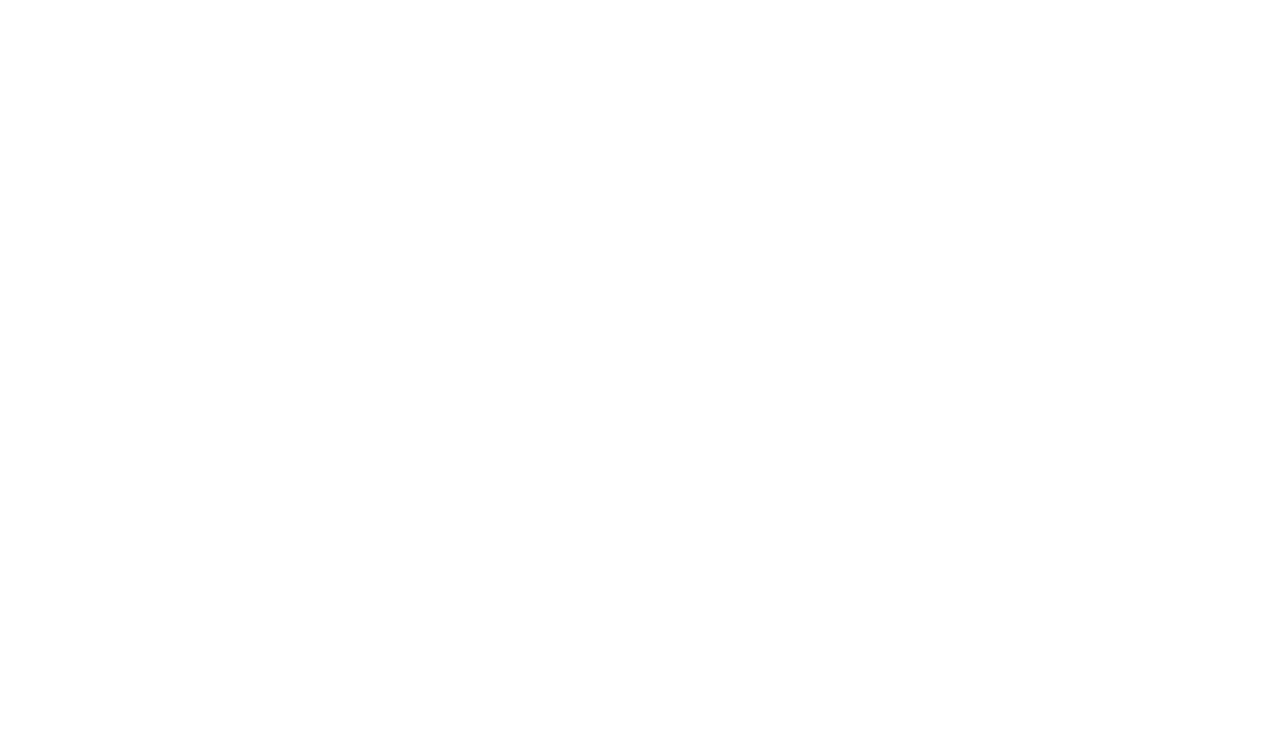
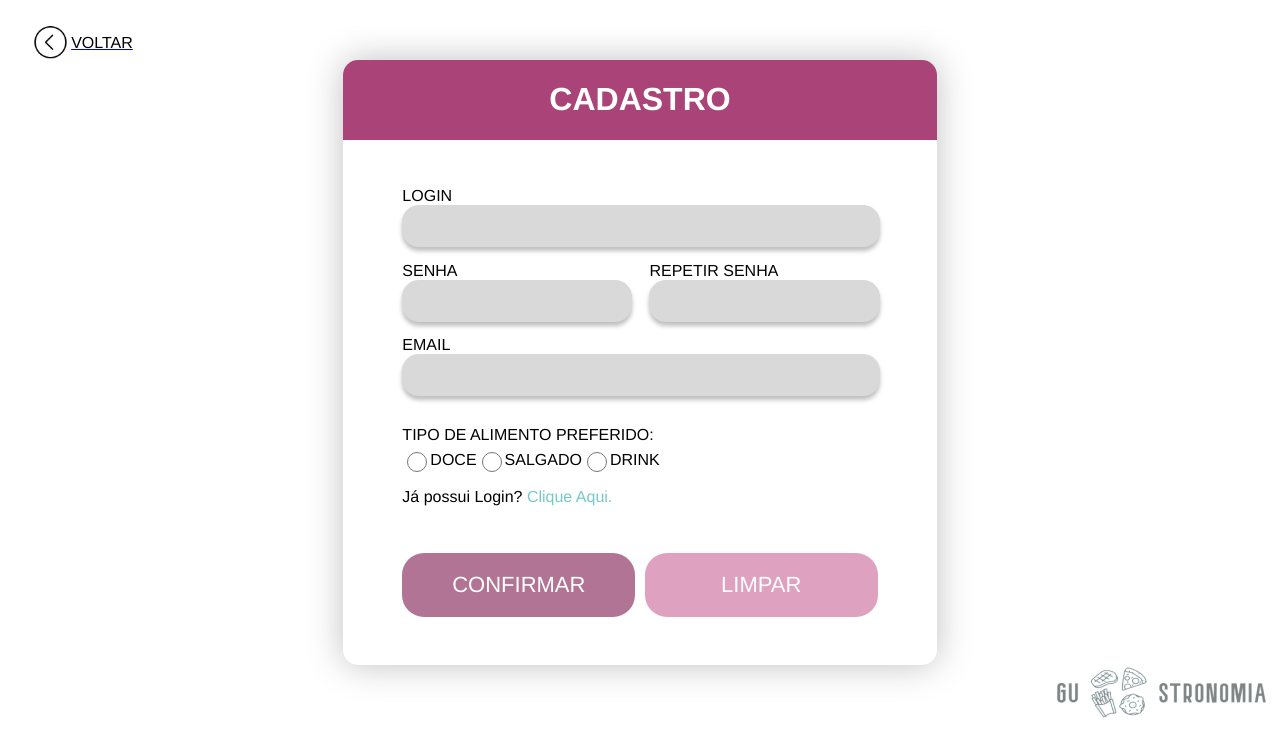
Before and after one commit to gustavodessunte/GuStronomia, a plain HTML site: page Cadastro/cadastro.html in a window 1280 px wide. Drawn offline with Linux system fonts and the light colour scheme; a web font is replaced by a local one.

Commit message:
Header arrumado em todas as páginas existentes, alterados os diretorios para imagens utilizadas mais de uma vez. Finalizadas o HTML das páginas de cadastro de LOGIN

```diff
--- a/Cadastro/cadastro.html
+++ b/Cadastro/cadastro.html
@@ -1,12 +1,150 @@
 <!DOCTYPE html>
 <html lang="en">
-<head>
-    <meta charset="UTF-8">
-    <meta http-equiv="X-UA-Compatible" content="IE=edge">
-    <meta name="viewport" content="width=device-width, initial-scale=1.0">
+  <head>
+    <meta charset="UTF-8" />
+    <meta http-equiv="X-UA-Compatible" content="IE=edge" />
+    <meta name="viewport" content="width=device-width, initial-scale=1.0" />
     <title>Document</title>
-</head>
-<body>
+    <link rel="stylesheet" href="styleCadastro.css" />
+  </head>
 
-</body>
+  <body>
+    <div style="width: 5%; margin-left: 2%; margin-top: 2%">
+      <a href="../index.html" style="display: flex; align-items: center">
+        <img
+          style="rotate: -90deg; width: 55%"
+          src="../assets/icons8-divisa-circulada-acima-100.png"
+        />
+        <span style="color: black; margin-left: 5%">VOLTAR</span>
+      </a>
+    </div>
+    <div style="display: flex; justify-content: center; align-items: center">
+      <div
+        style="
+          box-shadow: 0px 0px 35px rgba(0, 0, 0, 0.25);
+          width: 47%;
+          border-radius: 15px 15px 15px 15px;
+        "
+      >
+        <div
+          style="
+            display: flex;
+            justify-content: center;
+            background-color: #aa4378;
+            border-radius: 15px 15px 0 0;
+          "
+        >
+          <h1 style="color: white">CADASTRO</h1>
+        </div>
+        <div
+          style="
+            margin-top: 8%;
+            display: flex;
+            justify-content: center;
+            padding-bottom: 8%;
+          "
+        >
+          <div style="width: 80%">
+            <div>
+              <label for="iptLogin">LOGIN</label><br />
+              <input class="inputTxt" id="iptLogin" type="text" />
+            </div>
+            <div style="margin-top: 3%; display: flex; align-items: center">
+              <div style="width: 48%; margin-right: 2%">
+                <label for="iptSenha">SENHA</label><br />
+                <input class="inputTxt" id="iptSenha" type="password" />
+              </div>
+              <div style="width: 48%; margin-left: 2%">
+                <label for="iptCheckSenha">REPETIR SENHA</label><br />
+                <input class="inputTxt" id="iptCheckSenha" type="password" />
+              </div>
+            </div>
+            <div style="margin-top: 3%">
+              <label for="ipEmail">EMAIL</label><br />
+              <input class="inputTxt" id="iptEmail" type="text" />
+            </div>
+            <div style="margin-top: 3%">
+              <div style="display: flex; align-items: center">
+                <p style="margin-bottom: 1%">TIPO DE ALIMENTO PREFERIDO:</p>
+                <br />
+              </div>
+              <div style="display: flex; align-items: center">
+                <input
+                  type="radio"
+                  id="iptDoce"
+                  name="alimento_fav"
+                  value="doce"
+                />
+                <label for="doce">DOCE</label>
+                <input
+                  type="radio"
+                  id="iptSalgado"
+                  name="alimento_fav"
+                  value="salgado"
+                />
+                <label for="salgado">SALGADO</label>
+                <input
+                  type="radio"
+                  id="iptdrink"
+                  name="alimento_fav"
+                  value="drink"
+                />
+                <label for="drink">DRINK</label>
+              </div>
+              <div>
+                <p>
+                  Já possui Login?
+                  <span
+                    ><a
+                      href="../Login/login.html"
+                      style="text-decoration: none; color: #76c9c7"
+                      >Clique Aqui.</a
+                    ></span
+                  >
+                </p>
+              </div>
+              <div
+                style="display: flex; margin-top: 10%; justify-content: center"
+              >
+                <div style="width: 50%; margin-right: 1%">
+                  <button
+                    style="
+                      background: #b27494;
+                      border: none;
+                      width: 100%;
+                      border-radius: 22px;
+                      height: 8vh;
+                      font-size: 22px;
+                      color: white;
+                    "
+                  >
+                    CONFIRMAR
+                  </button>
+                </div>
+                <div style="width: 50%; margin-left: 1%">
+                  <button
+                    style="
+                      background: #dea1c0;
+                      border: none;
+                      width: 100%;
+                      border-radius: 22px;
+                      height: 8vh;
+                      font-size: 22px;
+                      color: white;
+                    "
+                  >
+                    LIMPAR
+                  </button>
+                </div>
+              </div>
+            </div>
+          </div>
+        </div>
+      </div>
+    </div>
+
+    <div style="display: flex; justify-content: flex-end;">
+      <img src="../assets/logoPagCadastros.png" alt="" srcset="" />
+    </div>
+  </body>
 </html>
--- a/Cadastro/styleCadastro.css
+++ b/Cadastro/styleCadastro.css
@@ -0,0 +1,32 @@
+@import url("https://fonts.cdnfonts.com/css/helvetica-2");
+
+body{
+    overflow-y: hidden;
+}
+* {
+    font-family: "Helvetica", sans-serif;
+    scroll-behavior: smooth;
+}
+
+.inputTxt{
+    background-color: #D9D9D9;
+    box-shadow: 0px 4px 4px rgba(0, 0, 0, 0.25);
+    border-radius: 17px;
+    border: none;
+    height: 5vh;
+    width: 97%;
+    padding-left: 3%;
+    font-size: 15px;
+    outline: none;
+}
+
+label{
+    font-size: 16px;
+}
+button{
+    cursor: pointer;
+}
+input[type=radio]{
+  height: 20px;
+  width: 20px;
+}
```
Also changed, not shown: Gastronomia/gastronomia.html (+2 -2 lines), Login/login.html (+7 -8 lines), Receitas/receitas.html (+2 -2 lines), index.html (renamed from Index/index.html, +2 -2 lines), assets/Chef-pana.svg (renamed from Index/assets/Chef-pana.svg), assets/Customer feedback-pana.svg (renamed from Index/assets/Customer feedback-pana.svg), assets/icons8-divisa-circulada-acima-100.png (renamed from Login/assets/icons8-divisa-circulada-acima-100.png), assets/img1.png (renamed from Index/assets/img1.png), assets/img2.png (renamed from Index/assets/img2.png), assets/img3.png (renamed from Index/assets/img3.png), assets/imgGastronomia.png (renamed from Index/assets/imgGastronomia.png), assets/logoPagCadastros.png (added), style.css (renamed from Index/style.css), 4 other files.
